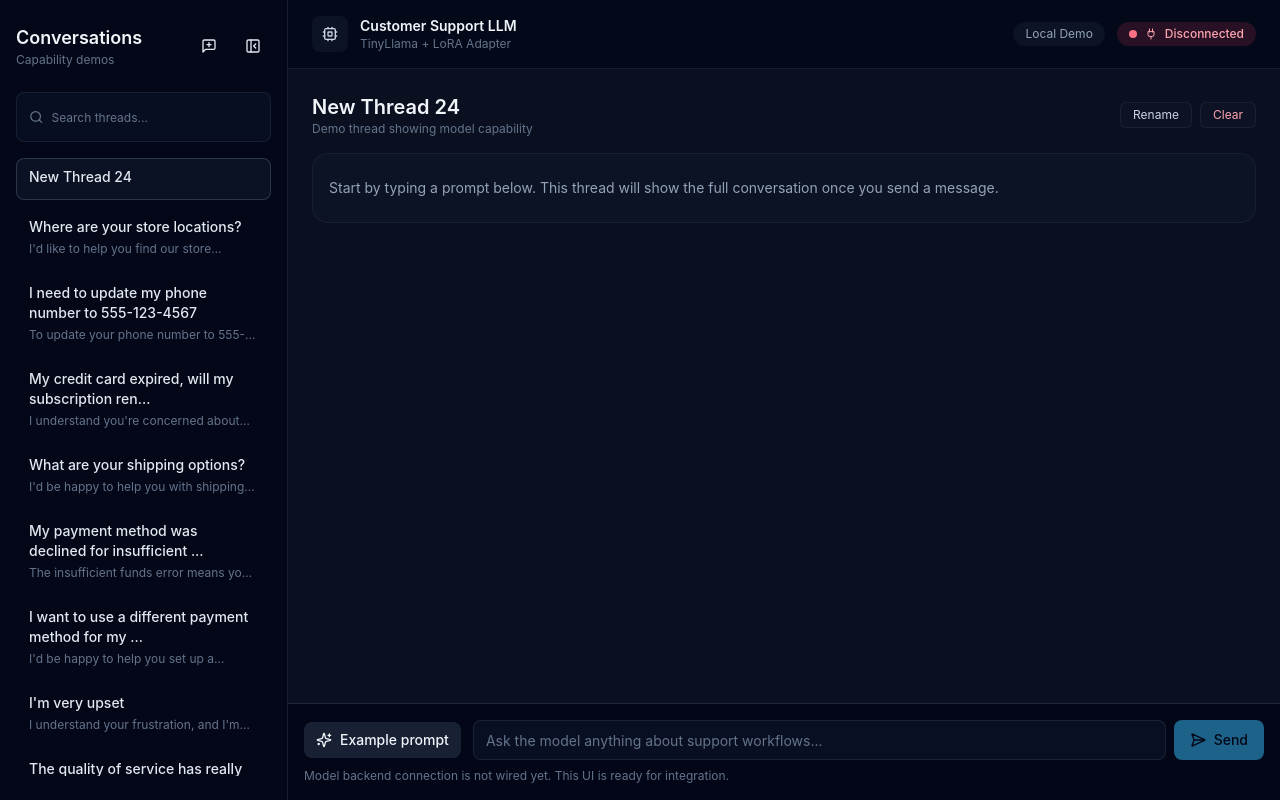
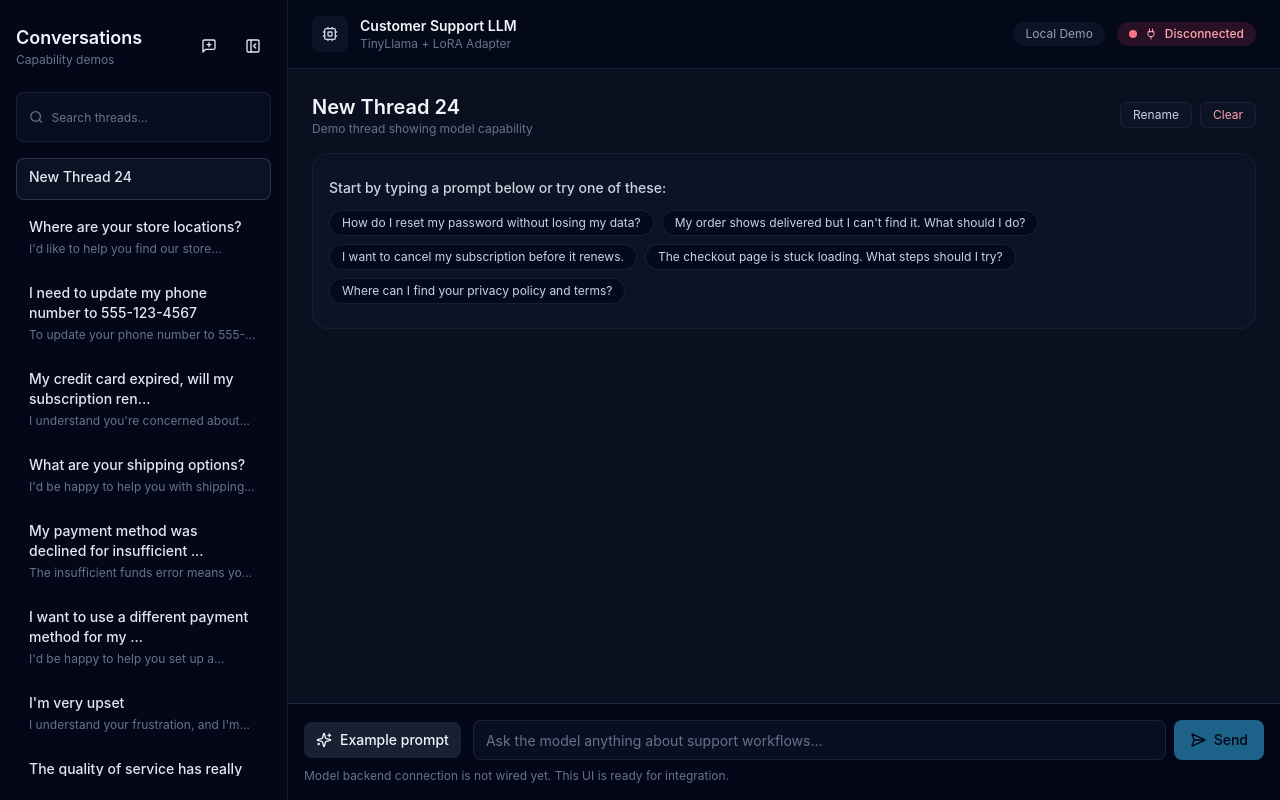
Before and after one commit to Padraigobrien08/customer-support-llm-finetune, a React (Vite) app in the folder frontend/: page / in a window 1280 px wide. Both pictures are taken after a click on the button 209 px from the left and 46 px from the top of the page. Built offline with nearby package versions, Linux system fonts and the light colour scheme.

Commit message:
Add example prompts and selection functionality to ChatWindow component. Updated App to pass example prompts and a callback for prompt selection, enhancing user interaction by allowing users to quickly choose predefined prompts for their messages.

```diff
--- a/frontend/src/App.tsx
+++ b/frontend/src/App.tsx
@@ -148,6 +148,8 @@ export default function App() {
           isTyping={isTyping}
           onClearThread={handleClearThread}
           onRenameThread={handleRenameThread}
+          examplePrompts={examplePrompts}
+          onSelectPrompt={(prompt) => setInput(prompt)}
         />
         <PromptComposer
           value={input}
--- a/frontend/src/components/ChatWindow.tsx
+++ b/frontend/src/components/ChatWindow.tsx
@@ -6,13 +6,17 @@ interface ChatWindowProps {
   isTyping?: boolean;
   onClearThread: () => void;
   onRenameThread: (title: string) => void;
+  examplePrompts: string[];
+  onSelectPrompt: (prompt: string) => void;
 }
 
 export function ChatWindow({
   thread,
   isTyping = false,
   onClearThread,
-  onRenameThread
+  onRenameThread,
+  examplePrompts,
+  onSelectPrompt
 }: ChatWindowProps) {
   return (
     <div className="flex flex-1 flex-col gap-4 overflow-y-auto px-6 py-6">
@@ -46,7 +50,20 @@ export function ChatWindow({
       <div className="flex flex-col gap-4">
         {thread.messages.length === 0 ? (
           <div className="rounded-2xl border border-slate-800/60 bg-slate-900/50 px-4 py-6 text-sm text-slate-400">
-            Start by typing a prompt below. This thread will show the full conversation once you send a message.
+            <div className="mb-3 text-sm font-medium text-slate-300">
+              Start by typing a prompt below or try one of these:
+            </div>
+            <div className="flex flex-wrap gap-2">
+              {examplePrompts.map((prompt) => (
+                <button
+                  key={prompt}
+                  className="rounded-full border border-slate-800/70 bg-slate-950/70 px-3 py-1 text-xs text-slate-300 hover:text-slate-100"
+                  onClick={() => onSelectPrompt(prompt)}
+                >
+                  {prompt}
+                </button>
+              ))}
+            </div>
           </div>
         ) : (
           thread.messages.map((message) => (
```
